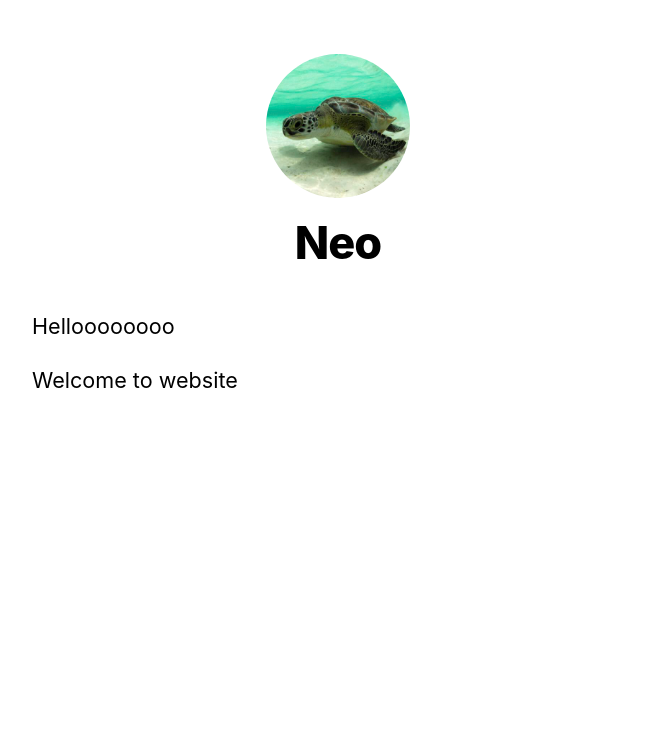
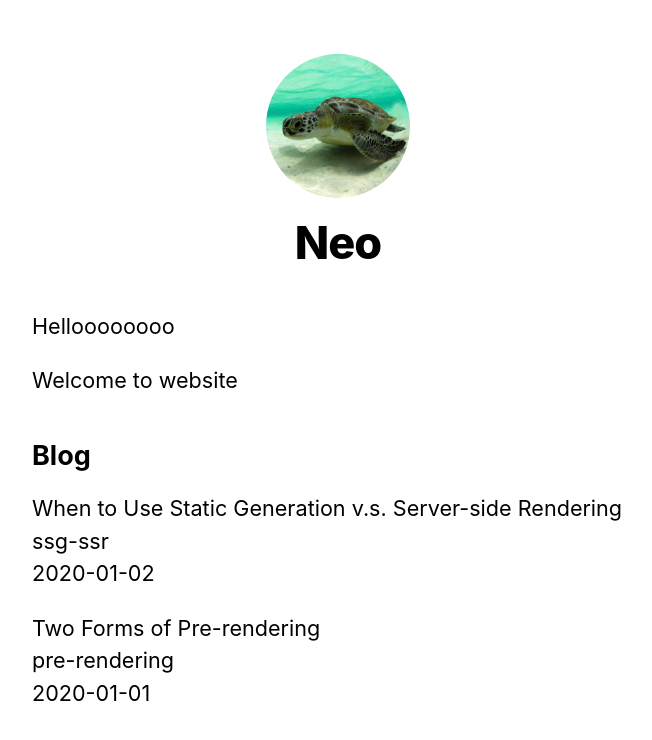
Before and after one commit to davidvsop/timeline, a Next.js app: page / in a window 1280 px wide. Shown: the top 740 px of the page, without its empty margins (302-954 px from the left). Built offline with nearby package versions, Linux system fonts and the light colour scheme.

Commit message:
adding pages and getting props

```diff
--- /dev/null
+++ b/lib/posts.js
@@ -0,0 +1,74 @@
+import fs from 'fs';
+import path from 'path';
+import matter from 'gray-matter';
+
+const postsDirectory = path.join(process.cwd(), 'posts');
+
+export function getSortedPostsData() {
+  // Get file names under /posts
+  const fileNames = fs.readdirSync(postsDirectory);
+  const allPostsData = fileNames.map((fileName) => {
+    // Remove ".md" from file name to get id
+    const id = fileName.replace(/\.md$/, '');
+
+    // Read markdown file as string
+    const fullPath = path.join(postsDirectory, fileName);
+    const fileContents = fs.readFileSync(fullPath, 'utf8');
+
+    // Use gray-matter to parse the post metadata section
+    const matterResult = matter(fileContents);
+
+    // Combine the data with the id
+    return {
+      id,
+      ...matterResult.data,
+    };
+  });
+  // Sort posts by date
+  return allPostsData.sort((a, b) => {
+    if (a.date < b.date) {
+      return 1;
+    } else {
+      return -1;
+    }
+  });
+}
+
+export function getAllPostIds() {
+  const fileNames = fs.readdirSync(postsDirectory);
+
+  // Returns an array that looks like this:
+  // [
+  //   {
+  //     params: {
+  //       id: 'ssg-ssr'
+  //     }
+  //   },
+  //   {
+  //     params: {
+  //       id: 'pre-rendering'
+  //     }
+  //   }
+  // ]
+  return fileNames.map((fileName) => {
+    return {
+      params: {
+        id: fileName.replace(/\.md$/, ''),
+      },
+    };
+  });
+}
+
+export function getPostData(id) {
+  const fullPath = path.join(postsDirectory, `${id}.md`);
+  const fileContents = fs.readFileSync(fullPath, 'utf8');
+
+  // Use gray-matter to parse the post metadata section
+  const matterResult = matter(fileContents);
+
+  // Combine the data with the id
+  return {
+    id,
+    ...matterResult.data,
+  };
+}
--- a/package.json
+++ b/package.json
@@ -6,9 +6,12 @@
     "start": "next start"
   },
   "dependencies": {
+    "gray-matter": "^4.0.3",
     "next": "latest",
     "react": "18.2.0",
-    "react-dom": "18.2.0"
+    "react-dom": "18.2.0",
+    "remark": "^15.0.1",
+    "remark-html": "^16.0.1"
   },
   "engines": {
     "node": ">=18"
--- a/pages/index.js
+++ b/pages/index.js
@@ -1,8 +1,18 @@
 import Head from 'next/head';
 import Layout, { siteTitle } from '../components/layout';
 import utilStyles from '../styles/utils.module.css';
+import { getSortedPostsData } from '../lib/posts';
 
-export default function Home() {
+export async function getStaticProps() {
+  const allPostsData = getSortedPostsData();
+  return {
+    props: {
+      allPostsData,
+    },
+  };
+}
+
+export default function Home ({ allPostsData }) {
   return (
     <Layout home>
       <Head>
@@ -14,6 +24,20 @@
           Welcome to website
         </p>
       </section>
+      <section className={`${utilStyles.headingMd} ${utilStyles.padding1px}`}>
+        <h2 className={utilStyles.headingLg}>Blog</h2>
+        <ul className={utilStyles.list}>
+          {allPostsData.map(({ id, date, title }) => (
+            <li className={utilStyles.listItem} key={id}>
+              {title}
+              <br />
+              {id}
+              <br />
+              {date}
+            </li>
+          ))}
+        </ul>
+      </section>
     </Layout>
   );
 }
--- /dev/null
+++ b/posts/pre-rendering.md
@@ -0,0 +1,11 @@
+---
+title: 'Two Forms of Pre-rendering'
+date: '2020-01-01'
+---
+
+Next.js has two forms of pre-rendering: **Static Generation** and **Server-side Rendering**. The difference is in **when** it generates the HTML for a page.
+
+- **Static Generation** is the pre-rendering method that generates the HTML at **build time**. The pre-rendered HTML is then _reused_ on each request.
+- **Server-side Rendering** is the pre-rendering method that generates the HTML on **each request**.
+
+Importantly, Next.js lets you **choose** which pre-rendering form to use for each page. You can create a "hybrid" Next.js app by using Static Generation for most pages and using Server-side Rendering for others.
--- /dev/null
+++ b/posts/ssg-ssr.md
@@ -0,0 +1,19 @@
+---
+title: 'When to Use Static Generation v.s. Server-side Rendering'
+date: '2020-01-02'
+---
+
+We recommend using **Static Generation** (with and without data) whenever possible because your page can be built once and served by CDN, which makes it much faster than having a server render the page on every request.
+
+You can use Static Generation for many types of pages, including:
+
+- Marketing pages
+- Blog posts
+- E-commerce product listings
+- Help and documentation
+
+You should ask yourself: "Can I pre-render this page **ahead** of a user's request?" If the answer is yes, then you should choose Static Generation.
+
+On the other hand, Static Generation is **not** a good idea if you cannot pre-render a page ahead of a user's request. Maybe your page shows frequently updated data, and the page content changes on every request.
+
+In that case, you can use **Server-Side Rendering**. It will be slower, but the pre-rendered page will always be up-to-date. Or you can skip pre-rendering and use client-side JavaScript to populate data.
```
Also changed, not shown: pages/posts/[id].js (added, +31 -0 lines), pages/posts/first-post.js (deleted, +0 -25 lines), 1 other file (tests, documents, lock files or other folders).
